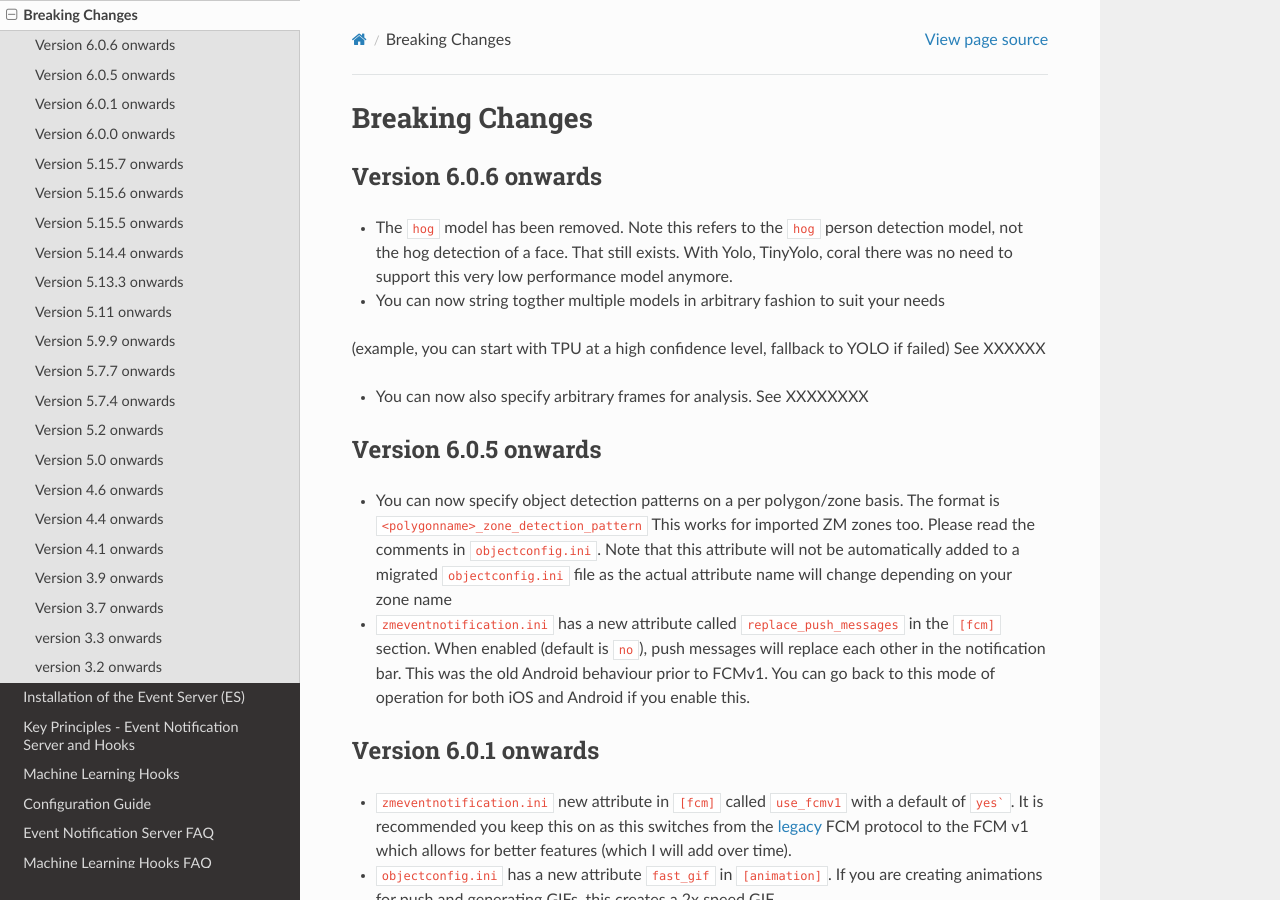
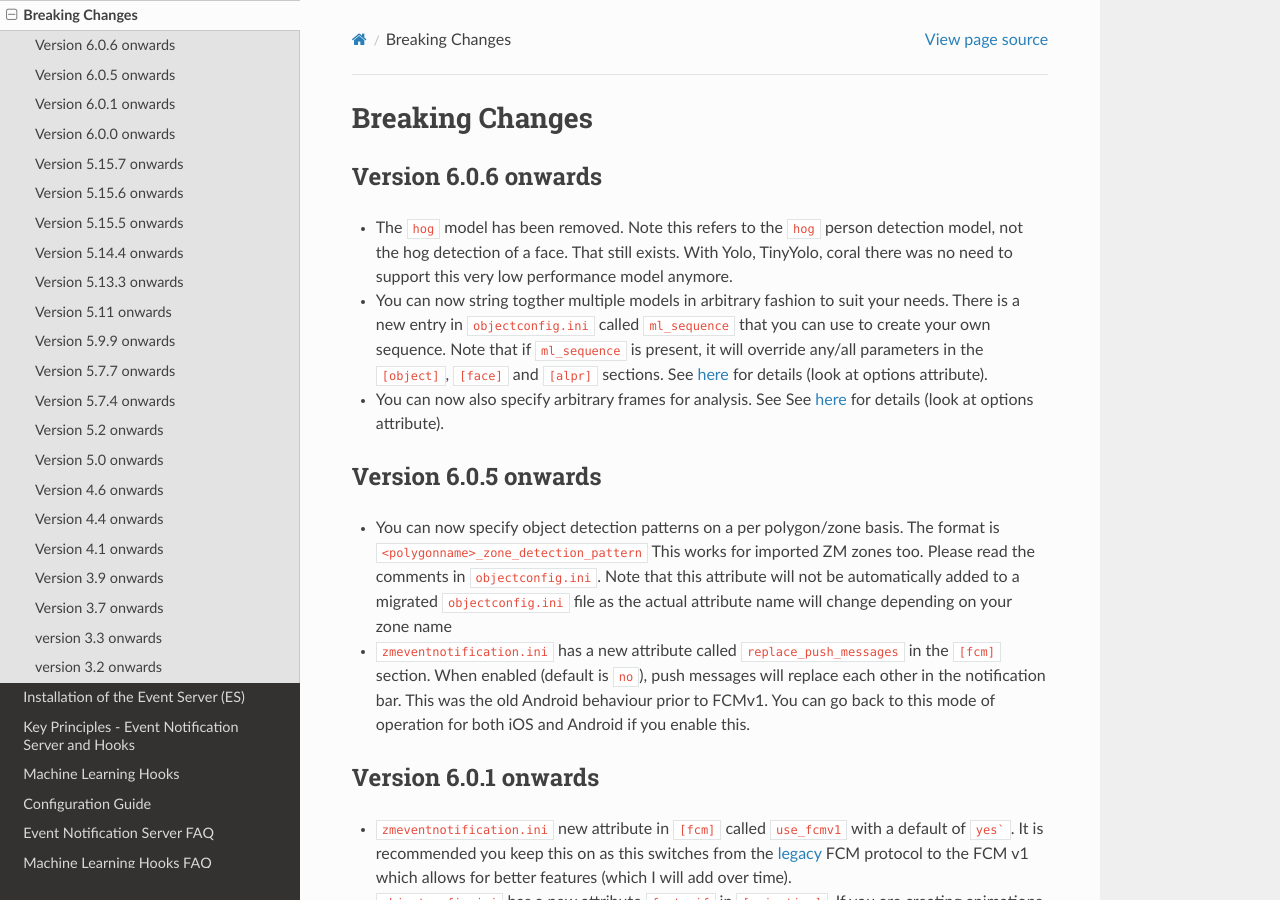
Before and after one commit to ZoneMinder/zmeventnotification, a Sphinx documentation site: the page built from docs/guides/breaking.rst, in a window 1280 px wide and 900 px high. Built offline with Sphinx 7.4.7 and the Read the Docs theme 2.0.0, drawn with Linux system fonts in a browser that asks for light colours.

Commit message:
doc updates

```diff
--- a/docs/guides/breaking.rst
+++ b/docs/guides/breaking.rst
@@ -7,11 +7,15 @@ Version 6.0.6 onwards
   model, not the hog detection of a face. That still exists. With Yolo, TinyYolo, coral
   there was no need to support this very low performance model anymore.
 
-- You can now string togther multiple models in arbitrary fashion to suit your needs
-(example, you can start with TPU at a high confidence level, fallback to YOLO if failed)
-See XXXXXX
+- You can now string togther multiple models in arbitrary fashion to suit your needs.
+  There is a new entry in ``objectconfig.ini`` called ``ml_sequence`` that you can use to
+  create your own sequence. Note that if ``ml_sequence`` is present, it will override any/all
+  parameters in the ``[object]``, ``[face]`` and ``[alpr]`` sections.
+  See `here <https://pyzm.readthedocs.io/en/latest/source/pyzm.html#detectsequence>`__ for details (look at options attribute).
 
-- You can now also specify arbitrary frames for analysis. See XXXXXXXX
+
+- You can now also specify arbitrary frames for analysis. See See `here <https://pyzm.readthedocs.io/en/latest/source/pyzm.html#pyzm.ml.detect_sequence.DetectSequence.detect_stream>`__ for details (look at options attribute).
+
 
 
 Version 6.0.5 onwards
```
